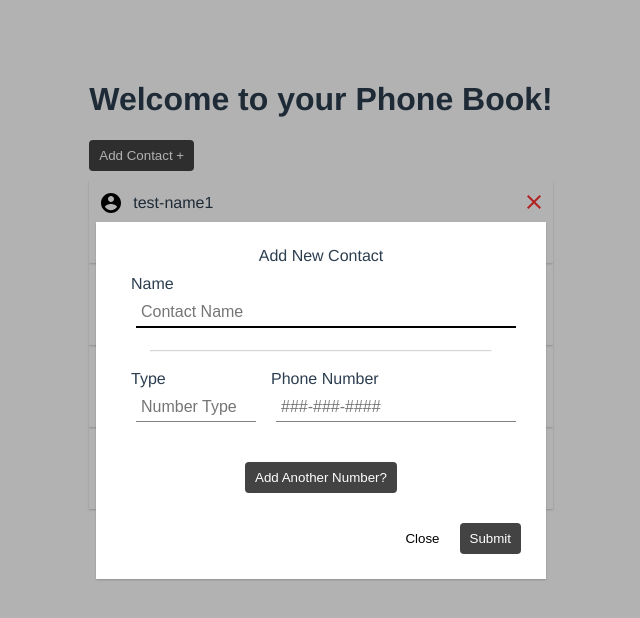
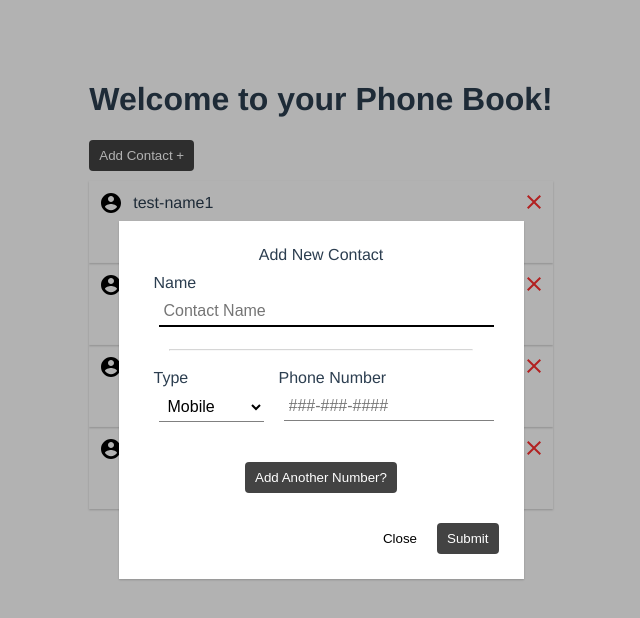
Before and after one commit to Michael-Hanley/PhoneBook, a Vue app: page / in a window 1280 px wide. Both pictures are taken after a click on the button "Add Contact +". Shown: the top 618 px of the page, without its empty margins (319-959 px from the left). Built offline with nearby package versions, Linux system fonts and the light colour scheme.

Commit message:
Implement select Dropdown in ContactNumberInput

```diff
--- a/src/containers/PhoneBook/AddContactModal/AddContactModal.vue
+++ b/src/containers/PhoneBook/AddContactModal/AddContactModal.vue
@@ -6,6 +6,7 @@
         <InputField
           ref="inputRef"
           class="input-field"
+          autocomplete="off"
           inputId="nameInput"
           v-model="name"
           label="Name"
--- a/src/containers/PhoneBook/AddContactModal/ContactNumberInput.vue
+++ b/src/containers/PhoneBook/AddContactModal/ContactNumberInput.vue
@@ -1,15 +1,16 @@
 <template>
   <div class="input-container">
-    <InputField
-      class="input-field input-type"
-      label="Type"
-      inputId="numberType"
-      :value="number.type"
-      @input="(e) => onInput({ ...this.number, type: e })"
-      placeholder="Number Type"
-    />
+    <div class="input-type">
+      <SelectDropdown
+        :options="this.typeOptions"
+        :value="this.typeOptions[0]"
+        v-model="number.type"
+        >Type</SelectDropdown
+      >
+    </div>
     <InputField
       class="input-field input-number"
+      autocomplete="off"
       label="Phone Number"
       inputId="numberInput"
       :value="number.number"
@@ -27,6 +28,7 @@
 import Button from "@/components/Button";
 import InputField from "@/components/InputField";
 import SvgIcon from "@/components/SvgIcon";
+import SelectDropdown from "@/components/SelectDropdown";
 import { normalizePhone } from "@/utils/normalize";
 
 export default {
@@ -35,13 +37,15 @@ export default {
     InputField,
     Button,
     SvgIcon,
+    SelectDropdown,
   },
   props: {
     index: Number,
   },
   data: function () {
     return {
-      number: { number: "", type: "" },
+      number: { number: "", type: "Mobile" },
+      typeOptions: ["Mobile", "Home", "Fax", "Other"],
     };
   },
   methods: {
@@ -67,6 +71,8 @@ export default {
   display: flex;
 }
 .input-type {
+  padding: 10px;
+  text-align: left;
   flex: 1;
 }
 .input-number {
```
